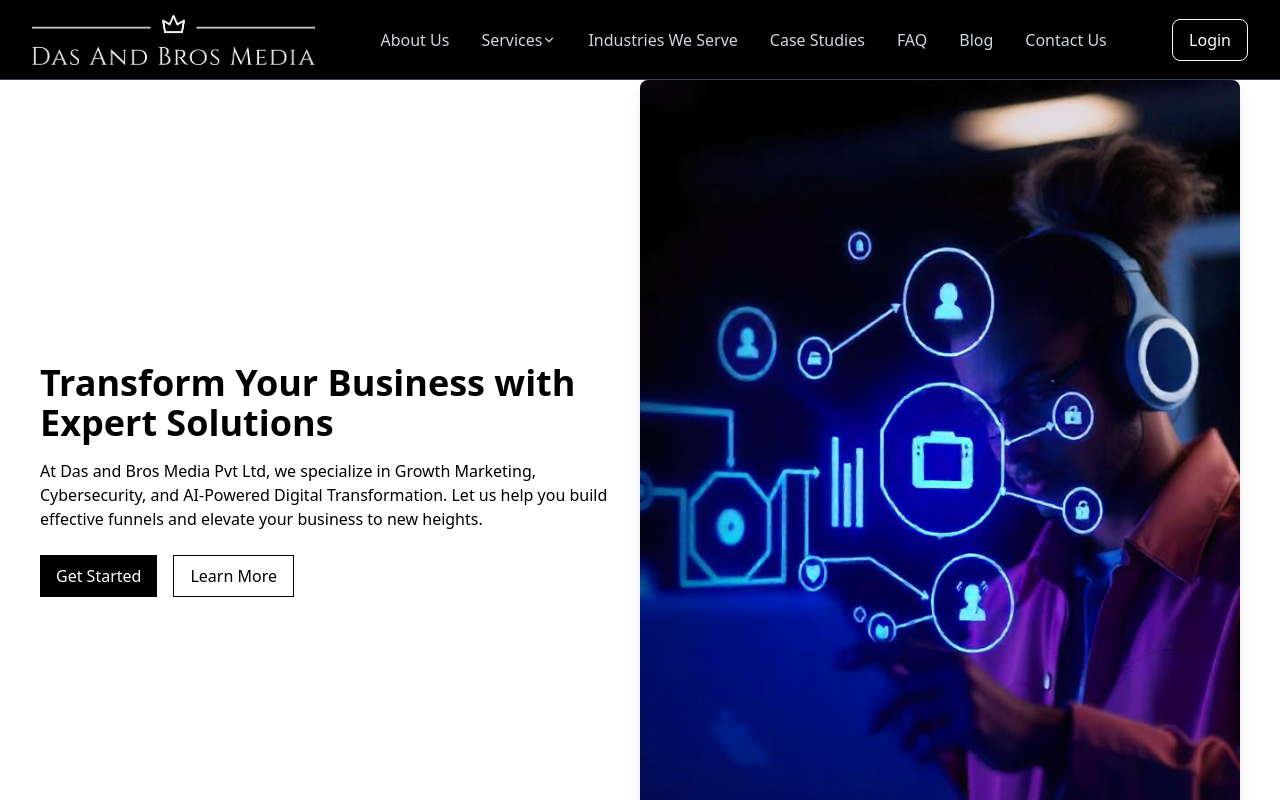
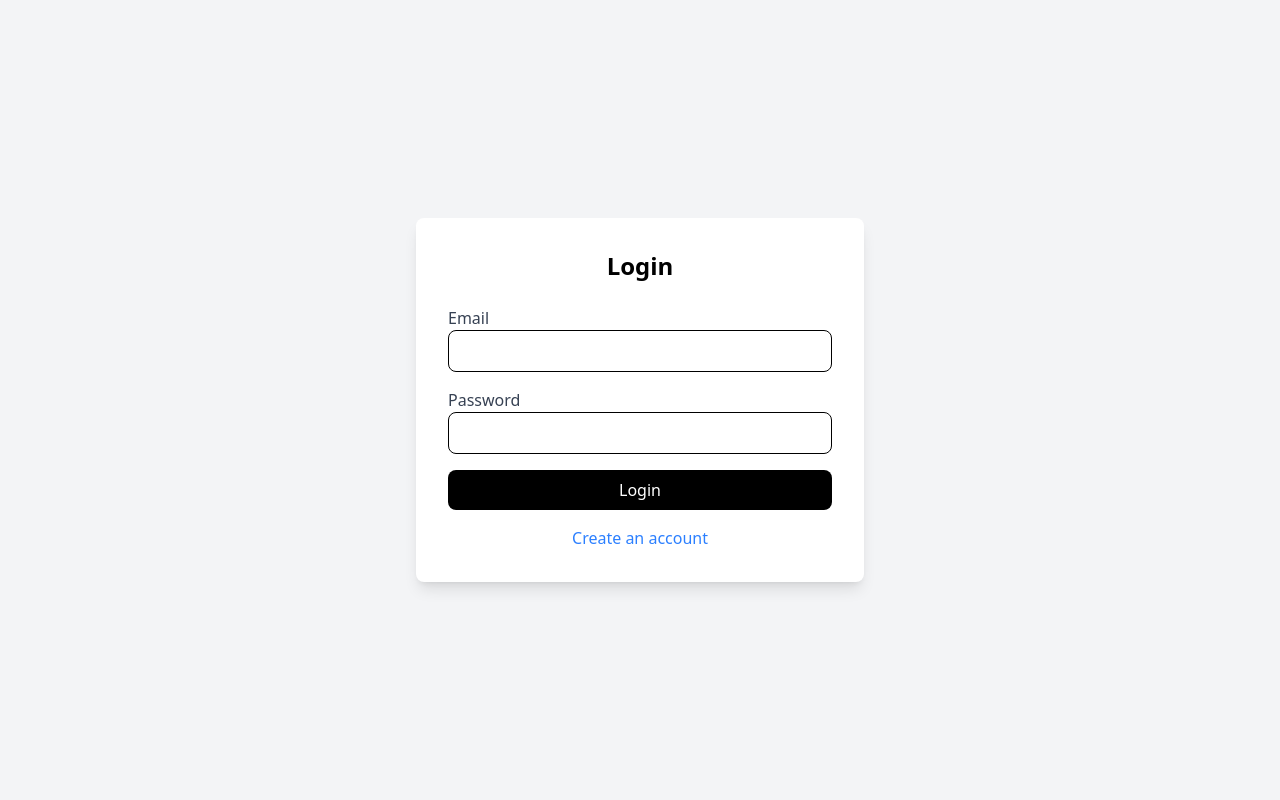
Before and after one commit to Ujjraj/Homepage-Das-And-Bros-Media, a React (Vite) app: page /login in a window 1280 px wide. Shown: the top 800 px of the page. Built offline with nearby package versions, Linux system fonts and the light colour scheme.

Commit message:
Login/Register Page

```diff
--- a/package.json
+++ b/package.json
@@ -15,6 +15,7 @@
     "react": "^19.0.0",
     "react-dom": "^19.0.0",
     "react-icons": "^5.4.0",
+    "react-router-dom": "^7.2.0",
     "tailwindcss": "^4.0.6"
   },
   "devDependencies": {
--- a/src/App.jsx
+++ b/src/App.jsx
@@ -1,8 +1,18 @@
 import React from "react";
+import { BrowserRouter as Router, Route, Routes } from "react-router-dom";
 import HomePage from "./pages/HomePage";
+import LoginRegister from "./pages/LoginRegister"; // Updated import path
 import "./assets/global.css";
+
 const App = () => {
-  return <HomePage />;
+  return (
+    <Router>
+      <Routes>
+        <Route path="/" element={<HomePage />} />
+        <Route path="/login" element={<LoginRegister />} />
+      </Routes>
+    </Router>
+  );
 };
 
 export default App;
--- a/src/components/Header.jsx
+++ b/src/components/Header.jsx
@@ -1,6 +1,7 @@
 import React, { useState } from "react";
 import { motion } from "framer-motion";
 import { FiMenu, FiChevronDown } from "react-icons/fi";
+import { Link } from "react-router-dom";
 
 const Header = () => {
   const [isDropdownOpen, setIsDropdownOpen] = useState(false);
@@ -12,6 +13,7 @@ const Header = () => {
       dropdown: [
         { name: "Growth Marketing", href: "#growth-marketing" },
         { name: "Cybersecurity", href: "#cybersecurity" },
+
         { name: "Funnel Building", href: "#funnel-building" },
         { name: "AI Marketing", href: "#ai-marketing" },
         { name: "Digital Transformation", href: "#digital-transformation" },
@@ -89,9 +91,9 @@ const Header = () => {
         </nav>
 
         {/* LOGIN BUTTON */}
-        <button className="hidden md:block border border-white text-white px-4 py-2 rounded-lg hover:bg-white hover:text-black transition">
+        <Link to="/login" className="hidden md:block border border-white text-white px-4 py-2 rounded-lg hover:bg-white hover:text-black transition">
           Login
-        </button>
+        </Link>
 
         {/* MOBILE MENU */}
         <button className="md:hidden text-gray-300 hover:text-white">
--- /dev/null
+++ b/src/pages/LoginRegister.jsx
@@ -0,0 +1,59 @@
+import React, { useState } from "react";
+
+const LoginRegister = () => {
+  const [isLogin, setIsLogin] = useState(true);
+
+  return (
+    <section className="flex justify-center items-center min-h-screen bg-gray-100">
+      <div className="bg-white p-8 rounded-lg shadow-lg max-w-md w-full">
+        <h2 className="text-2xl font-bold mb-6 text-center">
+          {isLogin ? "Login" : "Register"}
+        </h2>
+        <form>
+          <div className="mb-4">
+            <label className="block text-gray-700">Email</label>
+            <input
+              type="email"
+              className="w-full px-3 py-2 border rounded-lg"
+              required
+            />
+          </div>
+          <div className="mb-4">
+            <label className="block text-gray-700">Password</label>
+            <input
+              type="password"
+              className="w-full px-3 py-2 border rounded-lg"
+              required
+            />
+          </div>
+          {!isLogin && (
+            <div className="mb-4">
+              <label className="block text-gray-700">Confirm Password</label>
+              <input
+                type="password"
+                className="w-full px-3 py-2 border rounded-lg"
+                required
+              />
+            </div>
+          )}
+          <button
+            type="submit"
+            className="w-full bg-black text-white py-2 rounded-lg"
+          >
+            {isLogin ? "Login" : "Register"}
+          </button>
+        </form>
+        <div className="mt-4 text-center">
+          <button
+            onClick={() => setIsLogin(!isLogin)}
+            className="text-blue-500"
+          >
+            {isLogin ? "Create an account" : "Already have an account? Login"}
+          </button>
+        </div>
+      </div>
+    </section>
+  );
+};
+
+export default LoginRegister;
```
Also changed, not shown: 1 other file (tests, documents, lock files or other folders).
